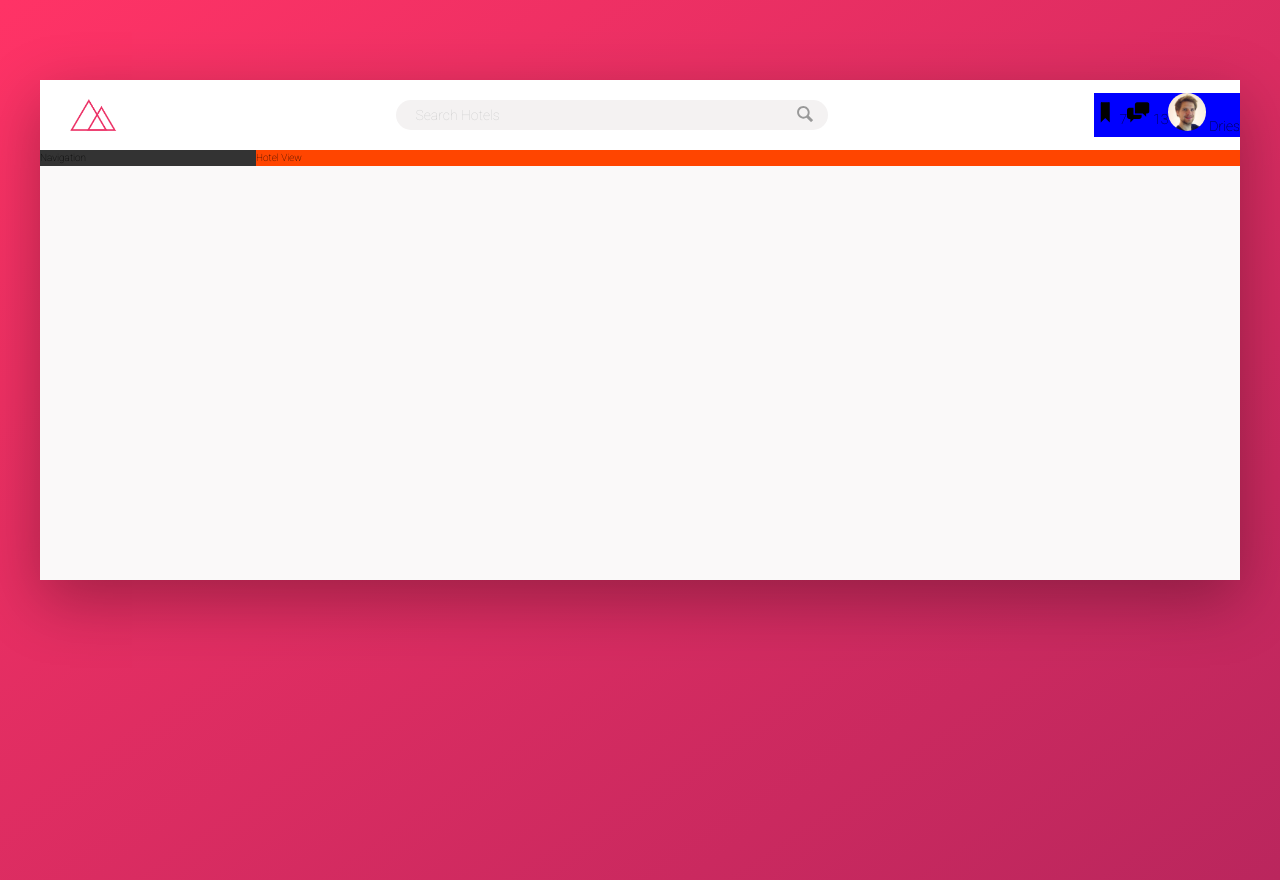
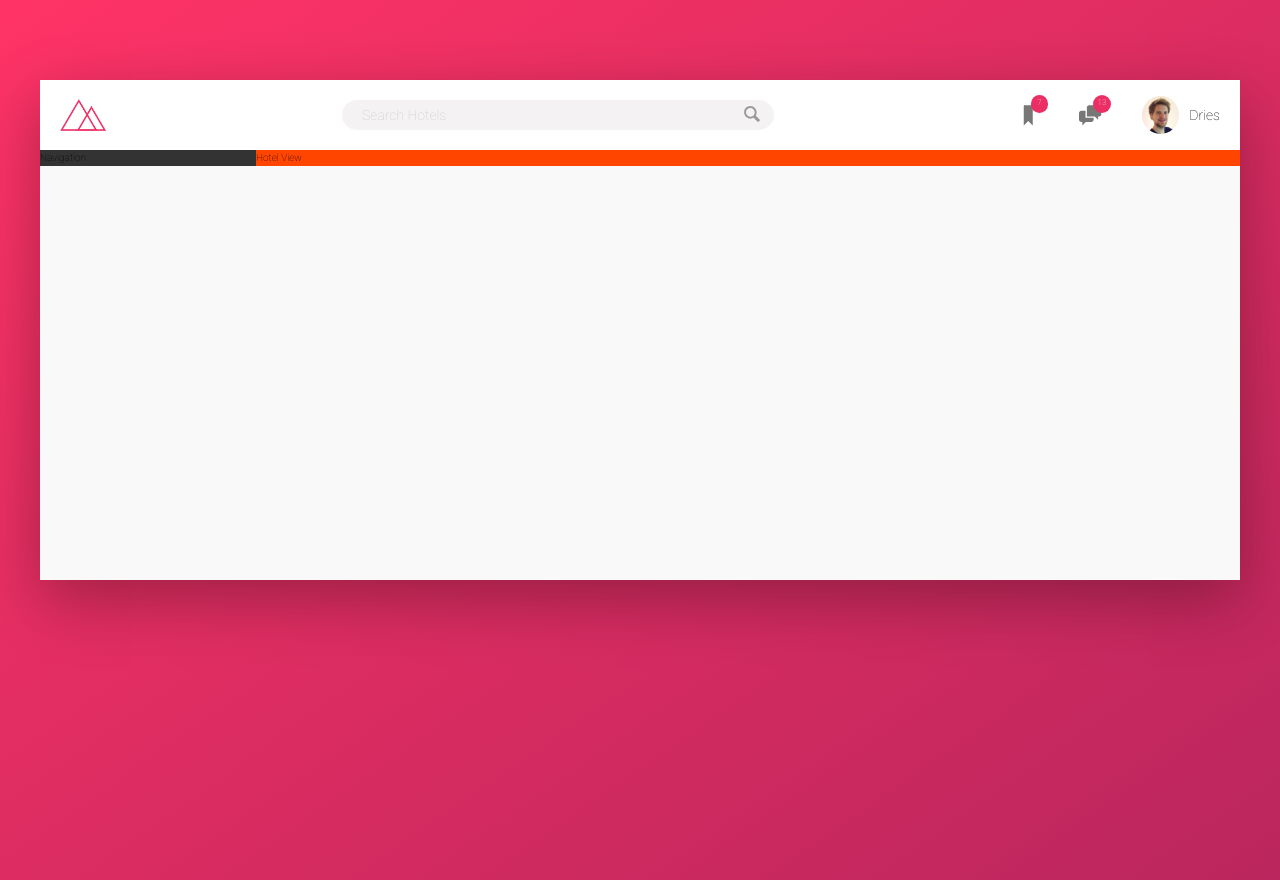
Before and after one commit to driesdriesdries/trillo, a website: page index.html in a window 1280 px wide. Drawn offline with Linux system fonts and the light colour scheme.

Commit message:
lesson 77

```diff
--- a/sass/_components.scss
+++ b/sass/_components.scss
@@ -1,7 +1,7 @@
 //LOGO
 .logo {
     height: 3.25rem;
-    margin-left: 3rem;
+    margin-left: 2rem;
 }
 //SEARCH BOX
 .search {
@@ -62,16 +62,42 @@
 .user-nav {
     display: flex;
     align-items: center;
-    background-color: blue;
+    align-self: stretch;
+
+    & > * {
+        padding: 0 2rem;
+        cursor: pointer;
+        height: 100%;
+        display: flex;
+        align-items: center;
+    }
+
+    & > *:hover {
+        background-color: var(--color-grey-light-2);
+    }
+
     &__icon-box {
-
+        position: relative;
     }
     &__icon {
         height: 2.25rem;
         width: 2.25rem;
+        fill: var(--color-grey-dark-2);
+
     }
     &__notification{
-
+        font-size: .8rem;
+        height: 1.75rem;
+        width: 1.75rem;
+        border-radius: 100px;
+        background-color: var(--color-primary);
+        color: #fff;
+        position: absolute;
+        top: 1.5rem;
+        right: 1.1rem;
+        display: flex;
+        justify-content: center;
+        align-items: center;
     }
     &__user{
 
@@ -79,6 +105,7 @@
     &__user-photo {
         height: 3.75rem;
         border-radius: 50%;
+        margin-right: 1rem;
     }
     &__user-name{
 
```
Also changed, not shown: css/style.css.
